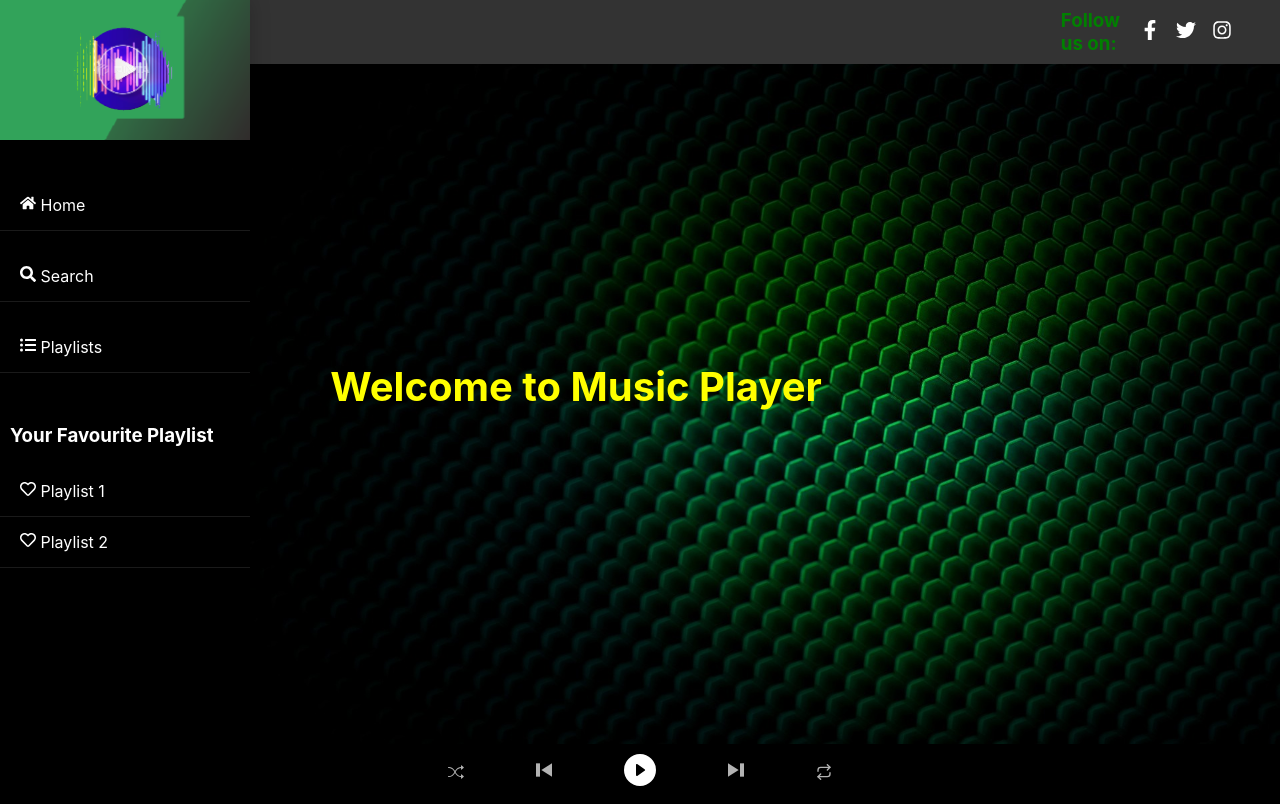
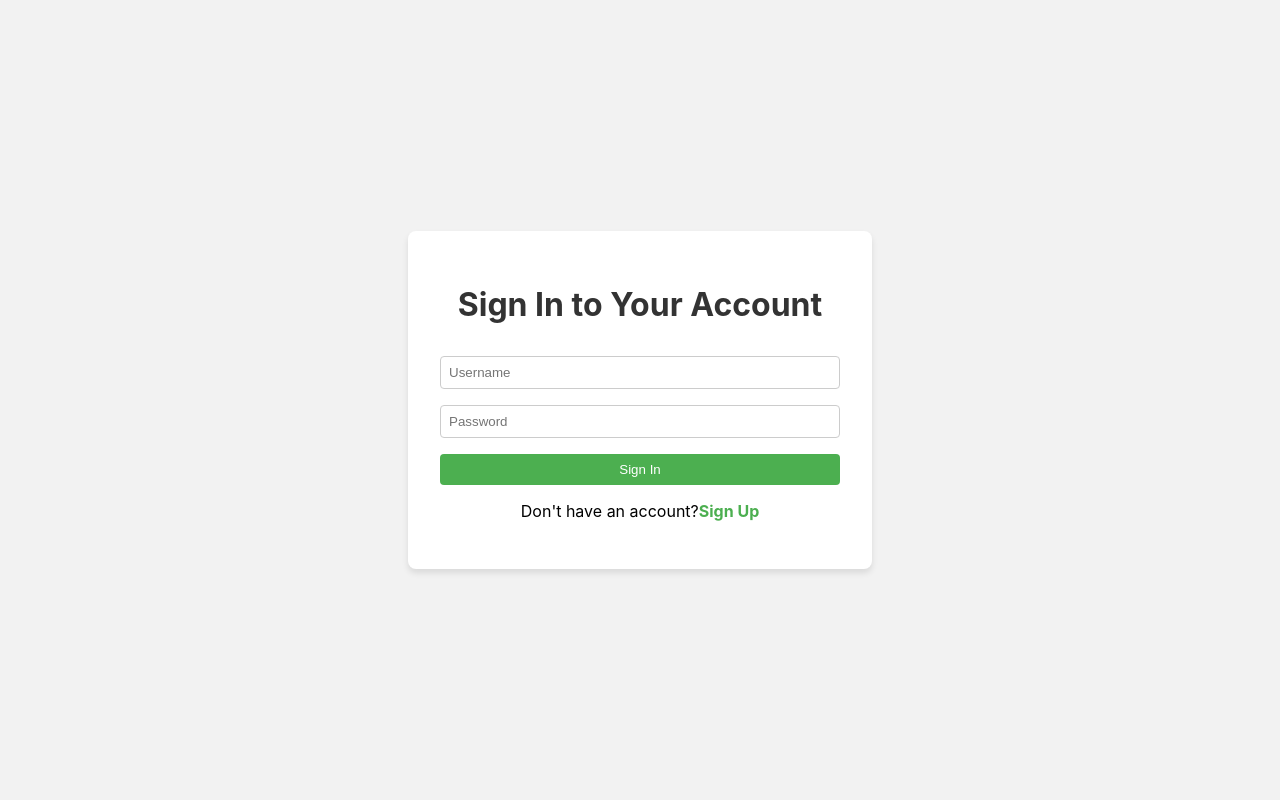
Before and after one commit to AwesomeCoders112/music_player_app, a React (Create React App) app: page / in a window 1280 px wide. Built offline with nearby package versions, Linux system fonts and the light colour scheme.

Commit message:
Added signup and Login

```diff
--- a/src/App.jsx
+++ b/src/App.jsx
@@ -1,4 +1,4 @@
-import React from 'react';
+import React, { useState } from 'react';
 import { BrowserRouter as Router, Routes, Route } from 'react-router-dom';
 import Sidebar from './components/Sidebar';
 import Search from './components/Search';
@@ -7,22 +7,35 @@ import Playlist from './components/Playlists';
 import Playlist1 from './components/Playlist1';
 import Playlist2 from './components/Playlist2';
 import Header from './components/Header';
-import Home from './components/Home'; // Import the Home component
+import Home from './components/Home';
+import AuthForm from './components/AuthForm';
 
 function App() {
+  const [isAuthenticated, setIsAuthenticated] = useState(false);
+
+  const handleLogin = () => {
+    setIsAuthenticated(true);
+  };
+
   return (
     <Router>
       <div className="App">
+        {!isAuthenticated ? (
+          <AuthForm onLogin={handleLogin} />
+        ) : (
+          <>
             <Header />
             <Sidebar />
             <Routes>
-          <Route path="/" element={<Home />} /> {/* Use the Home component */}
+              <Route path="/home" element={<Home />} />
               <Route path="/search" element={<Search />} />
               <Route path="/Playlists" element={<Playlist />} />
               <Route path="/Playlist1" element={<Playlist1 />} />
               <Route path="/Playlist2" element={<Playlist2 />} />
             </Routes>
             <PlayerControls />
+          </>
+        )}
       </div>
     </Router>
   );
--- a/src/components/AuthForm.jsx
+++ b/src/components/AuthForm.jsx
@@ -1,26 +1,94 @@
 import React, { useState } from 'react';
+import { useNavigate } from 'react-router-dom';
+import styled from 'styled-components';
 
-const AuthForm = () => {
+const Container = styled.div`
+  display: flex;
+  justify-content: center;
+  align-items: center;
+  height: 100vh;
+  background-color: #f2f2f2;
+`;
+
+const FormContainer = styled.div`
+  background-color: #ffffff;
+  padding: 2rem;
+  border-radius: 8px;
+  box-shadow: 0 4px 6px rgba(0, 0, 0, 0.1);
+  width: 400px;
+`;
+
+const Title = styled.h1`
+  text-align: center;
+  color: #333333;
+  margin-bottom: 2rem;
+`;
+
+const Form = styled.form`
+  display: flex;
+  flex-direction: column;
+`;
+
+const Input = styled.input`
+  padding: 0.5rem;
+  margin-bottom: 1rem;
+  border: 1px solid #cccccc;
+  border-radius: 4px;
+`;
+
+const Button = styled.button`
+  padding: 0.5rem;
+  background-color: #4caf50;
+  color: #ffffff;
+  border: none;
+  border-radius: 4px;
+  cursor: pointer;
+  transition: background-color 0.3s ease;
+
+  &:hover {
+    background-color: #45a049;
+  }
+`;
+
+const SwitchText = styled.p`
+  text-align: center;
+  margin-top: 1rem;
+
+  & a {
+    color: #4caf50;
+    text-decoration: none;
+    font-weight: bold;
+
+    &:hover {
+      text-decoration: underline;
+    }
+  }
+`;
+
+const AuthForm = ({ onLogin }) => {
   const [isSignUp, setIsSignUp] = useState(false);
   const [username, setUsername] = useState('');
   const [password, setPassword] = useState('');
   const [email, setEmail] = useState('');
   const [confirmPassword, setConfirmPassword] = useState('');
+  const navigate = useNavigate();
 
   const handleSubmit = (e) => {
     e.preventDefault();
-    // Perform authentication or sign-up logic here
     console.log('Username:', username);
     console.log('Password:', password);
     if (isSignUp) {
       console.log('Email:', email);
       console.log('Confirm Password:', confirmPassword);
     }
-    // Clear the form inputs
+
     setUsername('');
     setPassword('');
     setEmail('');
     setConfirmPassword('');
+
+    onLogin();
+    navigate('/home');
   };
 
   const toggleForm = () => {
@@ -32,62 +100,60 @@ const AuthForm = () => {
   };
 
   return (
-    <div className="container">
-      <div id="form-container">
-        <h1>{isSignUp ? 'Sign Up for a New Account' : 'Sign In to Your Account'}</h1>
-        <form id="auth-form" onSubmit={handleSubmit}>
-          <label htmlFor="auth-username">Username:</label>
-          <input
+    <Container>
+      <FormContainer>
+        <Title>{isSignUp ? 'Sign Up for a New Account' : 'Sign In to Your Account'}</Title>
+        <Form onSubmit={handleSubmit}>
+          <Input
             type="text"
             id="auth-username"
             name="username"
             value={username}
             onChange={(e) => setUsername(e.target.value)}
+            placeholder="Username"
             required
           />
-          <label htmlFor="auth-password">Password:</label>
-          <input
+          <Input
             type="password"
             id="auth-password"
             name="password"
             value={password}
             onChange={(e) => setPassword(e.target.value)}
+            placeholder="Password"
             required
           />
           {isSignUp && (
             <>
-              <label htmlFor="auth-email">Email:</label>
-              <input
+              <Input
                 type="email"
                 id="auth-email"
                 name="email"
                 value={email}
                 onChange={(e) => setEmail(e.target.value)}
+                placeholder="Email"
                 required
               />
-              <label htmlFor="auth-confirm-password">Confirm Password:</label>
-              <input
+              <Input
                 type="password"
                 id="auth-confirm-password"
                 name="confirm-password"
                 value={confirmPassword}
                 onChange={(e) => setConfirmPassword(e.target.value)}
+                placeholder="Confirm Password"
                 required
               />
             </>
           )}
-          <button id="auth-button" type="submit">
-            {isSignUp ? 'Sign Up' : 'Sign In'}
-          </button>
-          <p id="switch-text">
-            {isSignUp ? 'Already have an account?' : "Don't have an account?"}{' '}
-            <a href="#" onClick={toggleForm}>
-              {isSignUp ? 'Sign In' : 'Sign Up'}
-            </a>
-          </p>
-        </form>
-      </div>
-    </div>
+          <Button type="submit">{isSignUp ? 'Sign Up' : 'Sign In'}</Button>
+        </Form>
+        <SwitchText>
+          {isSignUp ? 'Already have an account?' : "Don't have an account?"}
+          <a href="#" onClick={toggleForm}>
+            {isSignUp ? 'Sign In' : 'Sign Up'}
+          </a>
+        </SwitchText>
+      </FormContainer>
+    </Container>
   );
 };
 
--- a/src/components/Sidebar.jsx
+++ b/src/components/Sidebar.jsx
@@ -10,7 +10,7 @@ const Sidebar = () => {
       <img src={unnamed} alt="Logo" className="sidebar-logo" />
       <div className="sidebar-list-container">
         <ul style={{ listStyleType: 'none', padding: 0 }}>
-          <li><Link to="/"style={{ color: 'white', textDecoration: 'none' }}> <FaHome/> Home</Link></li>
+          <li><Link to="/home"style={{ color: 'white', textDecoration: 'none' }}> <FaHome/> Home</Link></li>
           <br></br>
           <li><Link to="/search" style={{ color: 'white', textDecoration: 'none' }}><FaSearch /> Search</Link></li>
           <br></br>
```
Lines whose indentation alone changed are shown as unchanged.
